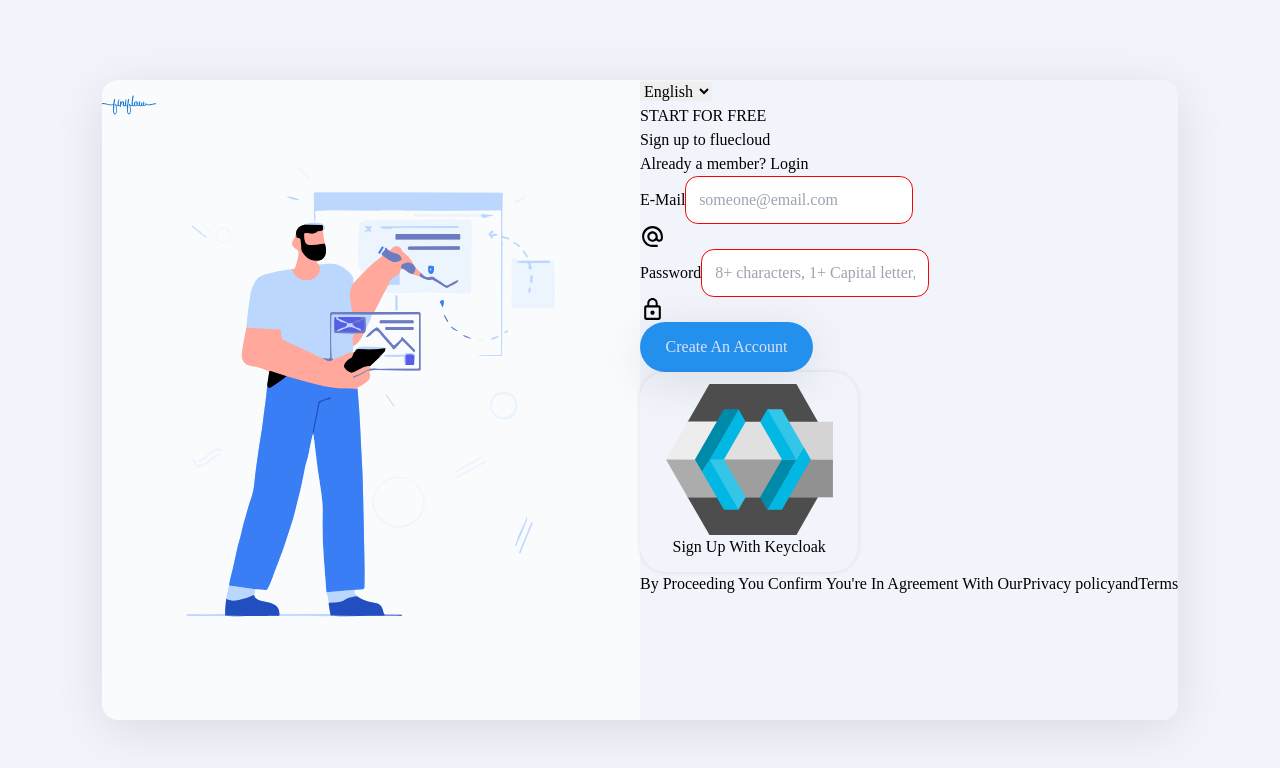
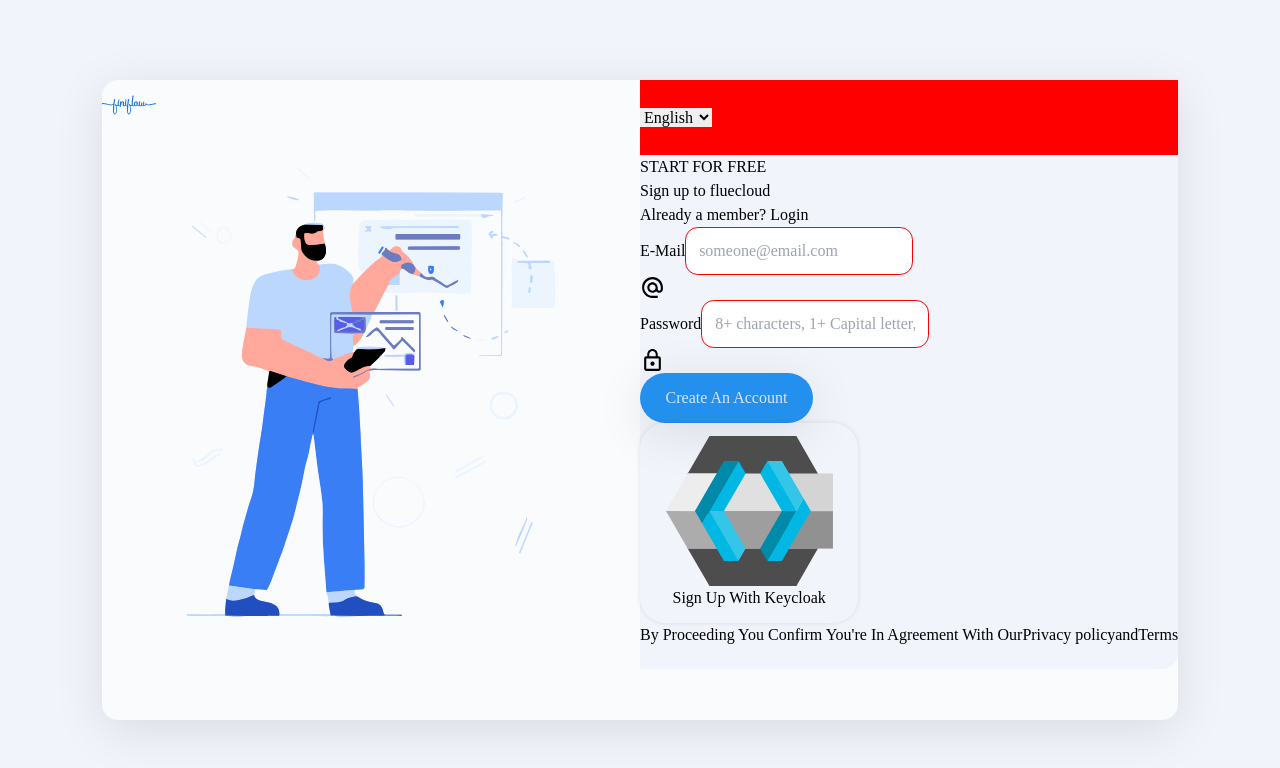
Before and after one commit to paullaster/manage-fuel-bussiness-ui, a React (Vite) app: page /account/register in a window 1280 px wide. Shown: the top 768 px of the page. Built offline with nearby package versions, Linux system fonts and the light colour scheme; no server answers; a web font is replaced by a local one.

Commit message:
logging page ui

```diff
--- a/src/assets/sass/pages/_account.scss
+++ b/src/assets/sass/pages/_account.scss
@@ -34,6 +34,15 @@ section.account {
         .account_card_right {
             @include u.borderradius(null, null, u.rem(16), null, u.rem(16));
             background-color: g.$color_secondary;
+            display: flex;
+            flex-direction: column;
+            margin-bottom: g.$medium;
+
+            div.i18n {
+                background-color: red;
+                padding: g.$small 0;
+            }
+
         }
     }
 }
```
